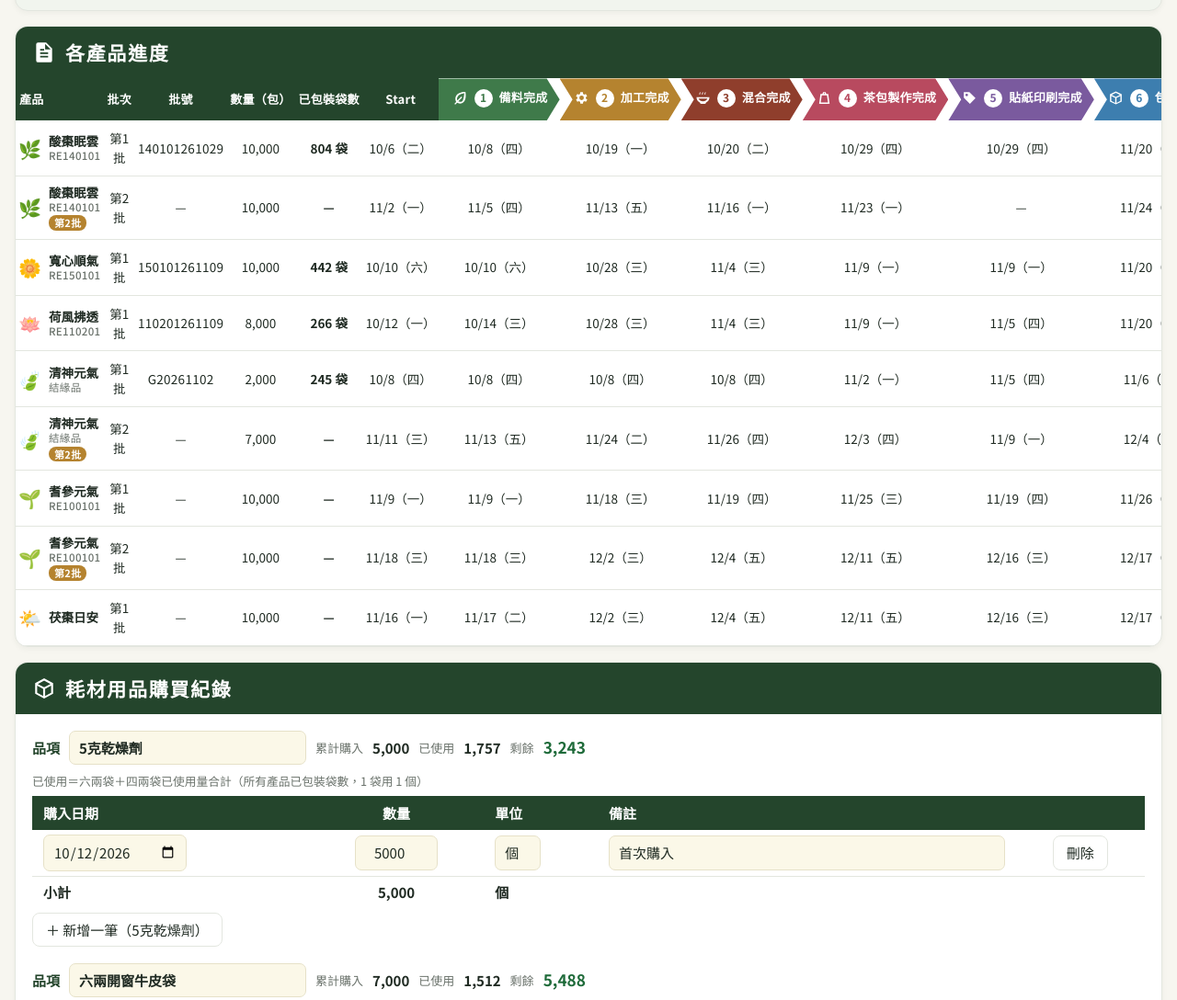
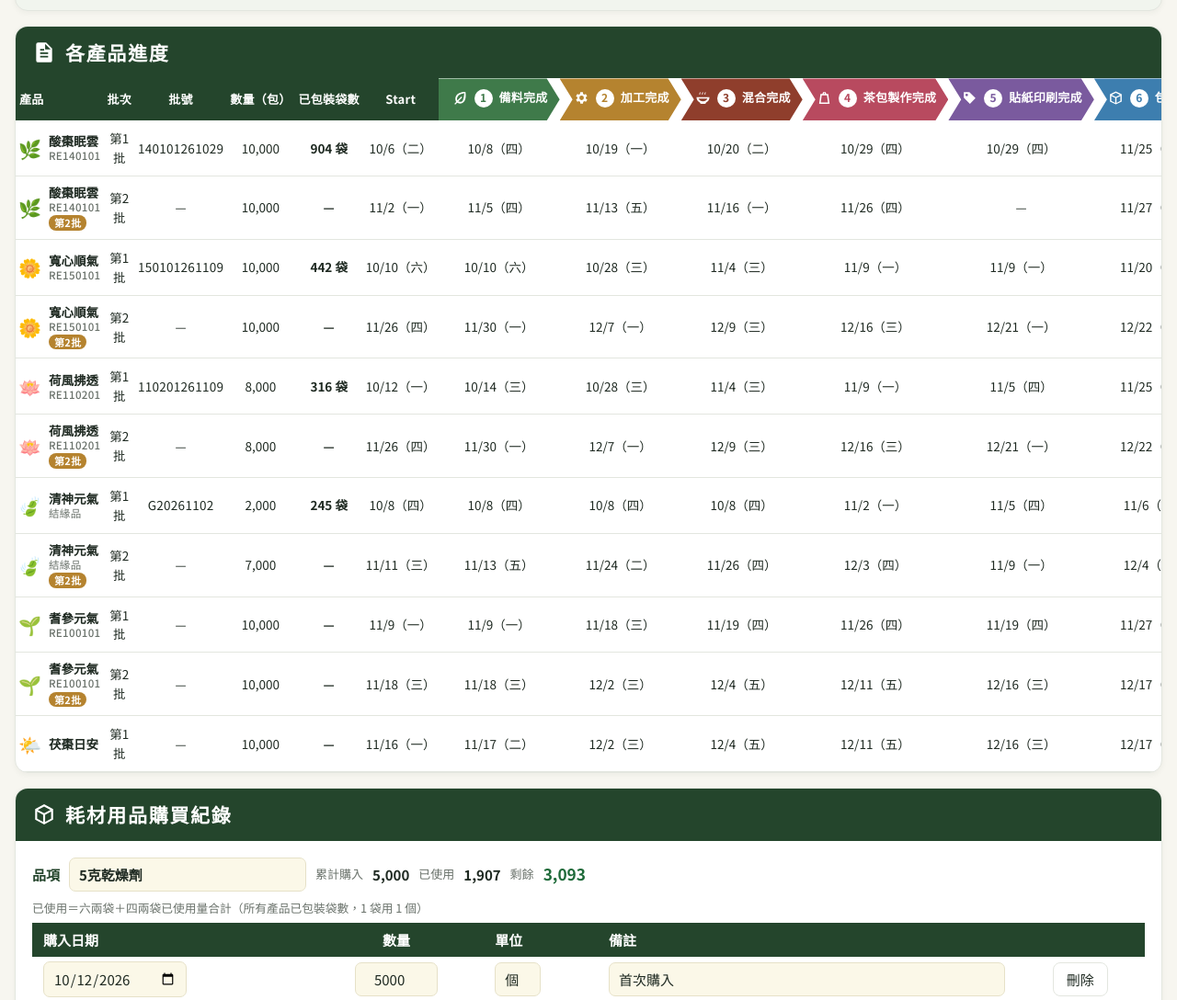
Before and after one commit to volerchang/herbal-schedule, a plain HTML site: page index.html in a window 1280 px wide. Shown: the part 821-1909 px from the top of the page at 92% size. Drawn offline with Linux system fonts and the light colour scheme.

Commit message:
Update herbal schedule 20261125-235338

```diff
--- a/index.html
+++ b/index.html
@@ -175,7 +175,7 @@ footer{margin-top:24px;color:var(--muted);font-size:12px;display:flex;justify-co
 </div>
 
 <script>
-const PRODUCTS=["酸棗眠雲","酸棗眠雲 第2批","寬心順氣","荷風拂透","清神元氣","清神元氣 第2批","耆參元氣","耆參元氣 第2批","茯棗日安"];
+const PRODUCTS=["酸棗眠雲","酸棗眠雲 第2批","寬心順氣","寬心順氣 第2批","荷風拂透","荷風拂透 第2批","清神元氣","清神元氣 第2批","耆參元氣","耆參元氣 第2批","茯棗日安"];
 const BASE=p=>p.split(" ")[0];
 const BATCHDEF=p=>{const m=p.match(/第(\d+)批/);return m?`第${m[1]}批`:"第1批"};
 const EMOJI={"酸棗眠雲":"🌿","寬心順氣":"🌼","荷風拂透":"🪷","清神元氣":"🍃","耆參元氣":"🌱","茯棗日安":"🌤️"};
@@ -192,7 +192,7 @@ const PHASES=[
  {n:4,t:"茶包製作完成",ic:"bag"},{n:5,t:"貼紙印刷完成",ic:"tag"},{n:6,t:"包裝完成",ic:"box"}];
 const PLAST=[1,2,3,4,5,6].map(n=>TASKS.reduce((a,t,i)=>t.p===n?i:a,-1));
 const PACK=5;  // TASKS 索引：6 茶包包裝
-const SPLIT={"寬心順氣":{1:["吉翔","宏翔"],4:[{unit:"健豪",tag:"第一次"},{unit:"健豪",tag:"第二次"}],5:[{unit:"中藥局",tag:"第一次"},{unit:"中藥局",tag:"第二次"},{unit:"中藥局",tag:"第三次"}]},"荷風拂透":{1:["吉翔","宏翔"],5:[{unit:"中藥局",tag:"第一次"},{unit:"中藥局",tag:"第二次"},{unit:"中藥局",tag:"第三次"},{unit:"中藥局",tag:"第四次"}]},"耆參元氣":{1:["吉翔","宏翔"]},"清神元氣 第2批":{1:["吉翔","宏翔"]},"茯棗日安":{1:["吉翔","宏翔"]},"酸棗眠雲 第2批":{1:["吉翔","中藥局"]},"酸棗眠雲":{5:[{unit:"中藥局",tag:"第一次"},{unit:"中藥局",tag:"第二次"}]}};
+const SPLIT={"寬心順氣 第2批":{1:["吉翔","宏翔"]},"荷風拂透 第2批":{1:["吉翔","宏翔"]},"寬心順氣":{1:["吉翔","宏翔"],4:[{unit:"健豪",tag:"第一次"},{unit:"健豪",tag:"第二次"}],5:[{unit:"中藥局",tag:"第一次"},{unit:"中藥局",tag:"第二次"},{unit:"中藥局",tag:"第三次"}]},"荷風拂透":{1:["吉翔","宏翔"],5:[{unit:"中藥局",tag:"第一次"},{unit:"中藥局",tag:"第二次"},{unit:"中藥局",tag:"第三次"},{unit:"中藥局",tag:"第四次"},{unit:"中藥局",tag:"第五次"}]},"耆參元氣":{1:["吉翔","宏翔"]},"清神元氣 第2批":{1:["吉翔","宏翔"]},"茯棗日安":{1:["吉翔","宏翔"]},"酸棗眠雲 第2批":{1:["吉翔","中藥局"]},"酸棗眠雲":{5:[{unit:"中藥局",tag:"第一次"},{unit:"中藥局",tag:"第二次"},{unit:"中藥局",tag:"第三次"},{unit:"中藥局",tag:"第四次"}]}};
 const ITEMOVR={"清神元氣":{3:"送茶包代工廠投料製作"}};
 const SKIP={"酸棗眠雲 第2批":[4]};  // 該批不需執行的作業（第2批貼紙沿用第1批）
 const ROWDEF=p=>{const out=[];TASKS.forEach((t,k)=>{if((SKIP[p]||[]).includes(k))return;const vs=(SPLIT[p]||SPLIT[BASE(p)]||{})[k];
@@ -259,14 +259,21 @@ try{S=JSON.parse(localStorage.getItem(KEY))||initial()}catch(e){S=initial()}
   {const K=S.prod["寬心順氣"];if(K&&K.rows&&K.rows.length===7)K.rows.splice(6,0,{days:"",unit:"",as:"",ae:"",st:K.start?"未開始":"",note:""});}
   if(S.std&&S.std.length===TASKS.length-1){S.std=[...S.std.slice(0,4),3,S.std[4]];}
   {const nr=u=>({days:"",unit:u,as:"",ae:"",st:"未開始",note:""});
-   const H=S.prod["荷風拂透"];if(H&&H.rows&&H.rows.length===8)H.rows.push(nr("中藥局"),nr("中藥局"));
+   const H=S.prod["荷風拂透"];if(H&&H.rows&&H.rows.length===8)H.rows.push(nr("中藥局"),nr("中藥局"));if(H&&H.rows&&H.rows.length===10)H.rows.push(nr("中藥局"));
    const K=S.prod["寬心順氣"];if(K&&K.rows&&K.rows.length===9)K.rows.push(nr("中藥局"),nr("中藥局"));
-   const Z=S.prod["酸棗眠雲"];if(Z&&Z.rows&&Z.rows.length===6)Z.rows.push(nr("中藥局"));
+   const Z=S.prod["酸棗眠雲"];if(Z&&Z.rows&&Z.rows.length===6)Z.rows.push(nr("中藥局"));if(Z&&Z.rows&&Z.rows.length===7)Z.rows.push(nr("中藥局"));if(Z&&Z.rows&&Z.rows.length===8)Z.rows.push(nr("中藥局"));
    S.mig=S.mig||{};if(K&&K.rows&&K.rows.length===11&&!S.mig.k522){K.rows.splice(8,1);}S.mig.k522=1;}  // 刪除寬心 5-2-2（11/18）
   PRODUCTS.forEach(p=>{const P=S.prod[p],defs=ROWDEF(p);if(!P||!P.rows)return;
     if(P.rows.length===defs.length-1){const at=defs.length-2;P.rows.splice(at,0,{days:"",unit:"",as:"",ae:"",st:P.start?"未開始":"",note:""});}});
 }catch(e){}})();
 const PATCHES=[
+  {id:"2026-11-26-kx2-hf2-qty",fn:S=>{[["寬心順氣 第2批",10000],["荷風拂透 第2批",8000]].forEach(([p,q])=>{const P=S.prod[p];if(P&&(P.qty===undefined||P.qty===null||P.qty===""))P.qty=q;});}},
+  {id:"2026-11-26-kx2-hf2-start",fn:S=>{["寬心順氣 第2批","荷風拂透 第2批"].forEach(p=>{const P=S.prod[p];if(!P)return;if(!P.start){P.start="2026-11-26";P.rows.forEach(r=>{if(!r.st)r.st="未開始";});}const r=P.rows[0];if(r&&!r.as){r.as="2026-11-26";if(!r.ae)r.st="進行中";}});}},
+  {id:"2026-11-26-hf-pack5",fn:S=>{const H=S.prod["荷風拂透"];if(!H||H.rows.length!==11)return;const r=H.rows[10];if(!r.as)r.as="2026-11-25";if(!r.ae)r.ae="2026-11-25";if(r.bags===undefined||r.bags==="")r.bags=50;r.unit=r.unit||"中藥局";r.st="完成";}},
+  {id:"2026-11-26-qishen-tea-done",fn:S=>{const J=S.prod["耆參元氣"];if(!J)return;const i=ROWDEF("耆參元氣").findIndex(rd=>rd.k===3);const r=J.rows[i];if(!r)return;if(!r.as)r.as="2026-11-19";r.ae="2026-11-26";r.st="完成";}},
+  {id:"2026-11-26-zz2-tea-done",fn:S=>{const Z=S.prod["酸棗眠雲 第2批"];if(!Z)return;const i=ROWDEF("酸棗眠雲 第2批").findIndex(rd=>rd.k===3);const r=Z.rows[i];if(!r)return;if(!r.as)r.as="2026-11-17";r.ae="2026-11-26";r.st="完成";}},
+  {id:"2026-11-26-zz-pack4",fn:S=>{const Z=S.prod["酸棗眠雲"];if(!Z||Z.rows.length!==9)return;const r=Z.rows[8];if(!r.as)r.as="2026-11-25";if(!r.ae)r.ae="2026-11-25";if(!r.note)r.note="減糖版";if(r.bags===undefined||r.bags==="")r.bags=16;r.unit=r.unit||"中藥局";r.st="完成";}},
+  {id:"2026-11-26-zz-pack3",fn:S=>{const Z=S.prod["酸棗眠雲"];if(!Z||Z.rows.length<8)return;const r=Z.rows[7];if(!r.as)r.as="2026-11-24";if(!r.ae)r.ae="2026-11-24";if(!r.note)r.note="減糖版";if(r.bags===undefined||r.bags==="")r.bags=84;r.unit=r.unit||"中藥局";r.st="完成";}},
   {id:"2026-11-24-qingshen1-bags",fn:S=>{const G=S.prod["清神元氣"];if(!G)return;const i=ROWDEF("清神元氣").findIndex(rd=>rd.k===PACK);if(i<0||!G.rows[i])return;if(G.rows[i].bags===undefined||G.rows[i].bags==="")G.rows[i].bags=245;}},
   {id:"2026-11-24-desiccant",fn:S=>{S.supplies=S.supplies||[];if(!S.supplies.some(x=>x.it==="5克乾燥劑"&&x.d==="2026-10-12"))S.supplies.push({d:"2026-10-12",it:"5克乾燥劑",q:5000,unit:"個",note:"首次購入"});}},
   {id:"2026-11-23-fuzao-prep-done",fn:S=>{const J=S.prod["茯棗日安"];if(!J||!J.rows[0])return;const r=J.rows[0];if(!r.as)r.as="2026-11-16";r.ae="2026-11-17";r.st="完成";}},
@@ -283,9 +290,9 @@ const PATCHES=[
   {id:"2026-11-23-qishen2-prep",fn:S=>{const r=S.prod["耆參元氣 第2批"]&&S.prod["耆參元氣 第2批"].rows[0];if(r){if(!r.as)r.as="2026-11-18";if(!r.ae)r.ae="2026-11-18";r.st="完成";}}},
   {id:"2026-11-23-qishen-prep-start",fn:S=>{const r=S.prod["耆參元氣"]&&S.prod["耆參元氣"].rows[0];if(r&&!r.as)r.as="2026-11-09";}},
   {id:"2026-11-23-pack-more",fn:S=>{const set=(p,i,d,n)=>{const P=S.prod[p];if(!P||!P.rows[i])return;const r=P.rows[i];if(!r.as)r.as=d;if(!r.ae)r.ae=d;if(!r.note)r.note=n;if(!r.unit)r.unit="中藥局";r.st="完成";};
-    const Z=S.prod["酸棗眠雲"];if(Z&&Z.rows.length===7)set("酸棗眠雲",6,"2026-11-20","70袋（減糖版）");
+    const Z=S.prod["酸棗眠雲"];if(Z&&Z.rows.length>=7)set("酸棗眠雲",6,"2026-11-20","70袋（減糖版）");
     const K=S.prod["寬心順氣"];if(K&&K.rows.length===10){set("寬心順氣",8,"2026-11-19","200袋");set("寬心順氣",9,"2026-11-20","53袋");}
-    const H=S.prod["荷風拂透"];if(H&&H.rows.length===10){set("荷風拂透",8,"2026-11-19","86袋");set("荷風拂透",9,"2026-11-20","50袋");}}},
+    const H=S.prod["荷風拂透"];if(H&&H.rows.length>=10){set("荷風拂透",8,"2026-11-19","86袋");set("荷風拂透",9,"2026-11-20","50袋");}}},
   {id:"2026-11-21-supplies",fn:S=>{S.supplies=S.supplies||[];[["2026-10-12","六兩開窗牛皮袋",3500],["2026-11-23","六兩開窗牛皮袋",3500],["2026-11-16","四兩開窗牛皮袋",500]].forEach(([d,it,q])=>{if(!S.supplies.some(x=>x.d===d&&x.it===it))S.supplies.push({d,it,q,unit:"個",note:""});});}},
   {id:"2026-11-21-qishen-hongxiang-done",fn:S=>{const J=S.prod["耆參元氣"];if(!J||J.rows.length!==7)return;const r=J.rows[2];if(!r.ae)r.ae="2026-11-18";r.st="完成";}},
   {id:"2026-11-19-qishen-mix-tea",fn:S=>{const J=S.prod["耆參元氣"];if(!J||J.rows.length!==7)return;const m=J.rows[3],t=J.rows[4];if(!m.as)m.as="2026-11-19";if(!m.ae)m.ae="2026-11-19";m.st="完成";if(!t.as)t.as="2026-11-19";if(!t.st||t.st==="未開始")t.st="進行中";}},
```
